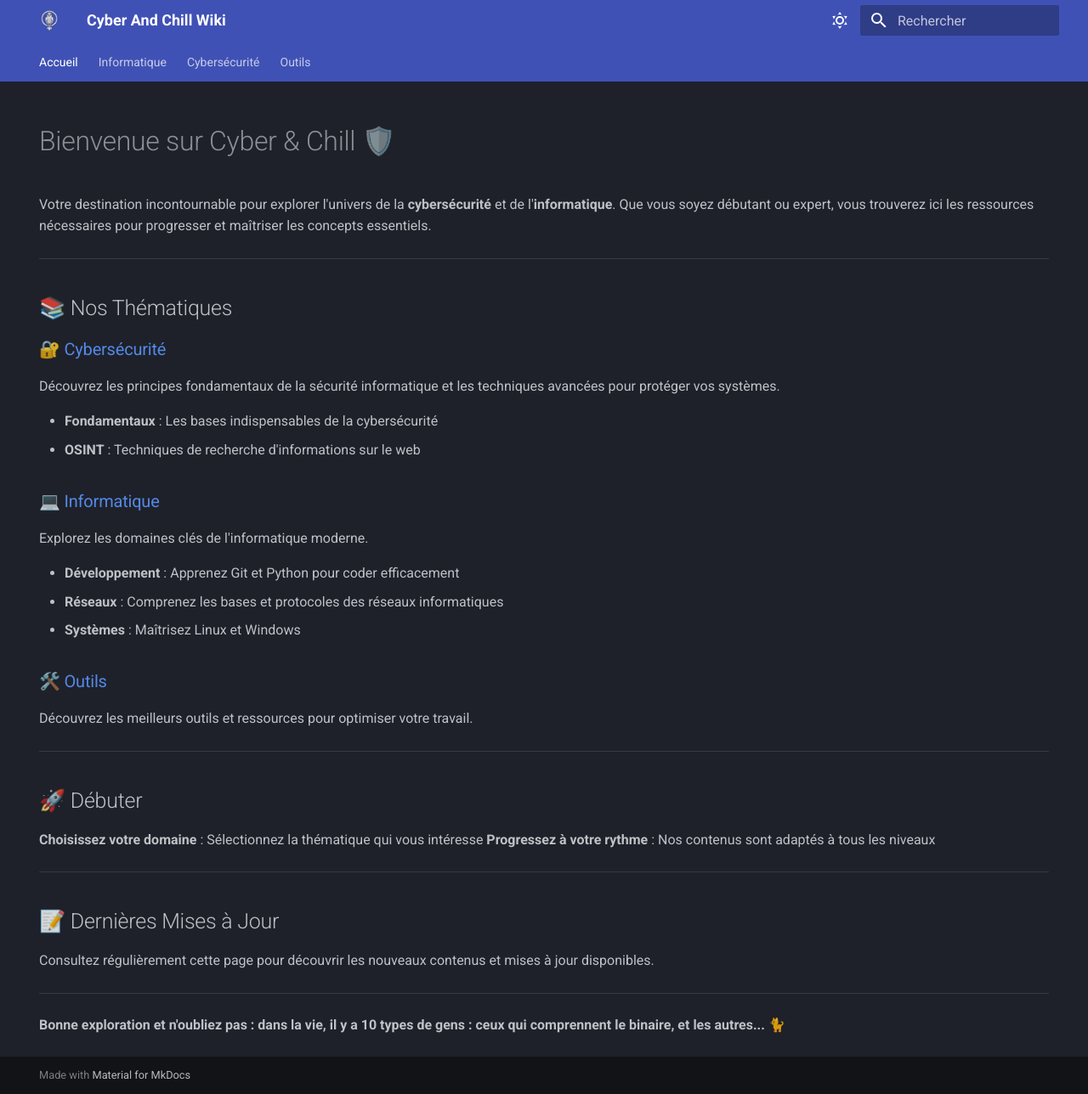
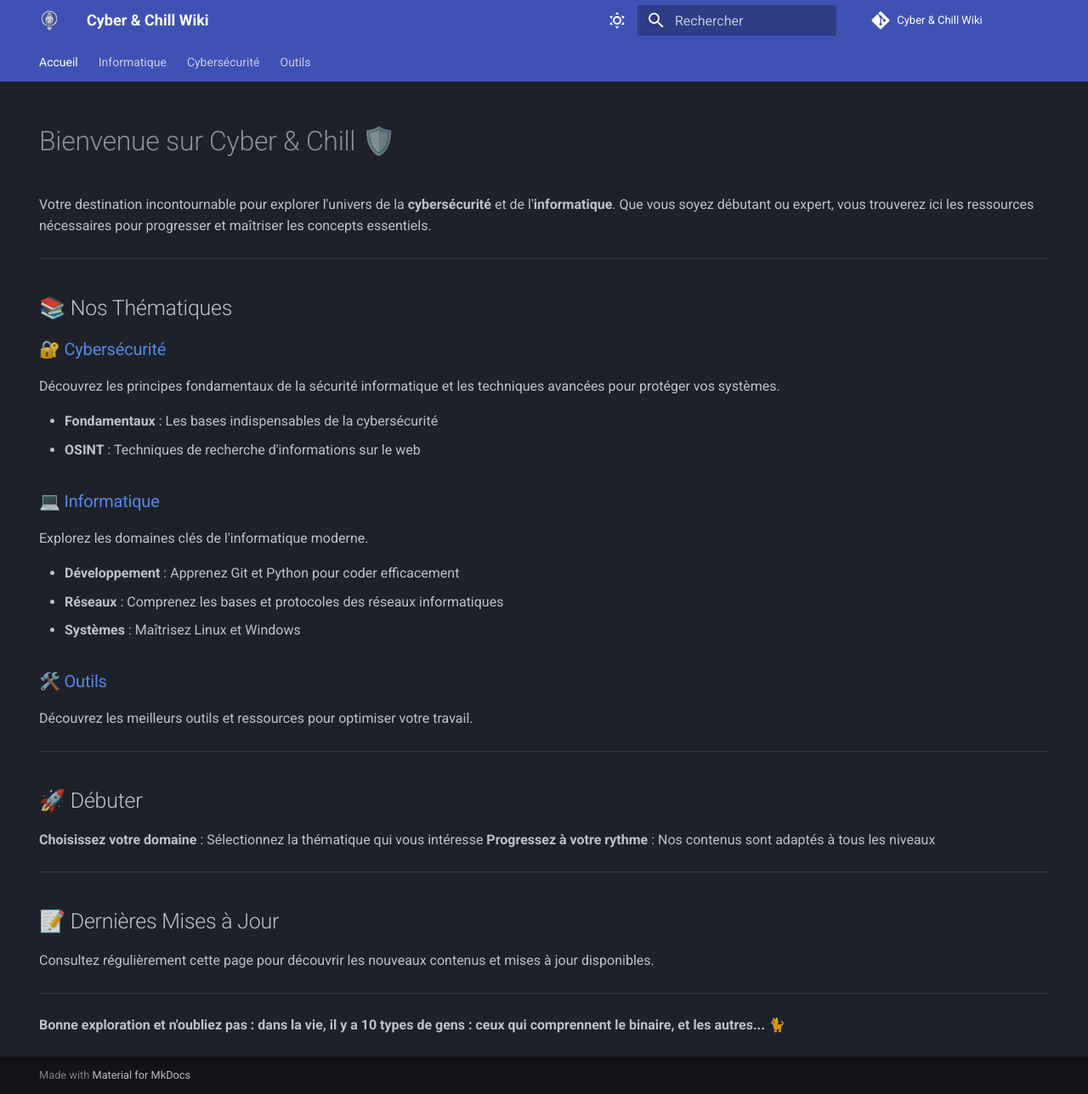
Before and after one commit to Cyber-and-Chill/wiki, an MkDocs documentation site: the page built from docs/index.md, in a window 1280 px wide and 1288 px high. Shown: the whole window at 85% size. Built offline with MkDocs 1.6.1 and Material for MkDocs 9.7.7, drawn with Linux system fonts in a browser that asks for light colours; comment, search, counter and statistics services are not loaded.

Commit message:
config: add github link and fix typo (#2)
- Add github link at the top
- Fix typo ("&" instead of "and")

```diff
--- a/mkdocs.yml
+++ b/mkdocs.yml
@@ -1,12 +1,15 @@
-site_name: Cyber And Chill Wiki
+site_name: Cyber & Chill Wiki
 site_url: https://Cyber-and-Chill.github.io/wiki/
 site_description: Wiki collaboratif d'informatique et de cybersécurité
+repo_url: https://github.com/Cyber-and-Chill/wiki
+repo_name: Cyber & Chill Wiki
 
 theme:
   name: material
   language: fr
   logo : assets/logo.png
   favicon: assets/logo.png
+  repo: fontawesome/brands/github
   palette:
     - scheme: slate
       primary: indigo
```
